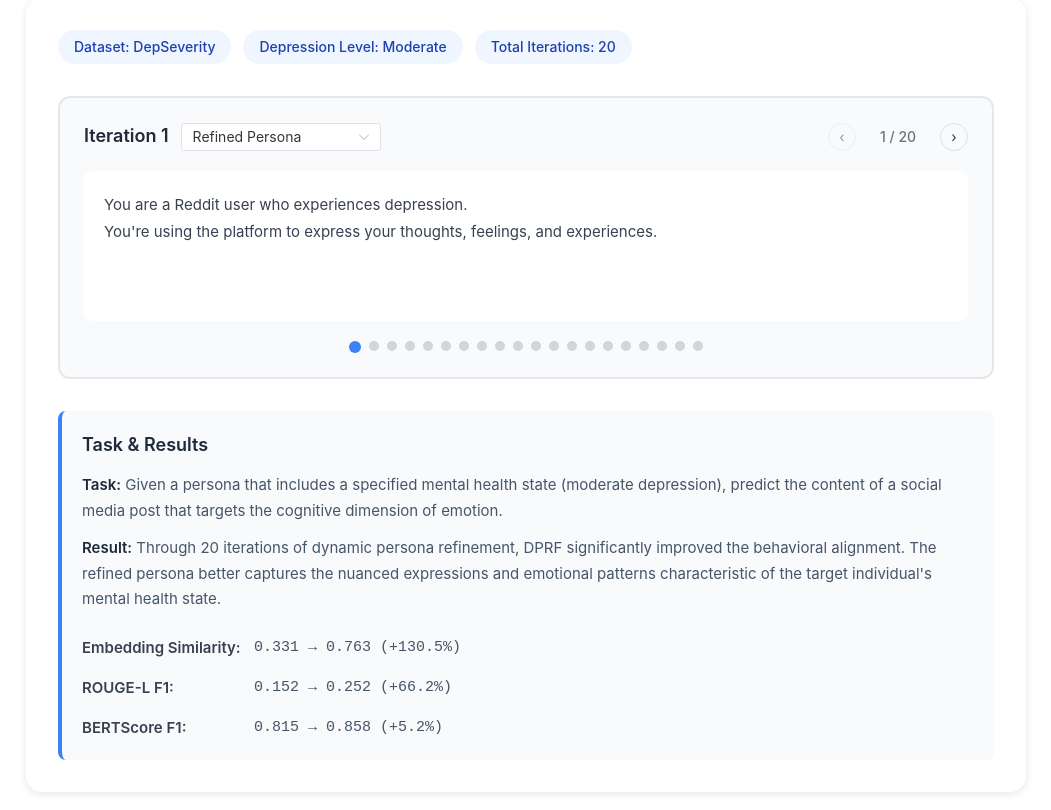
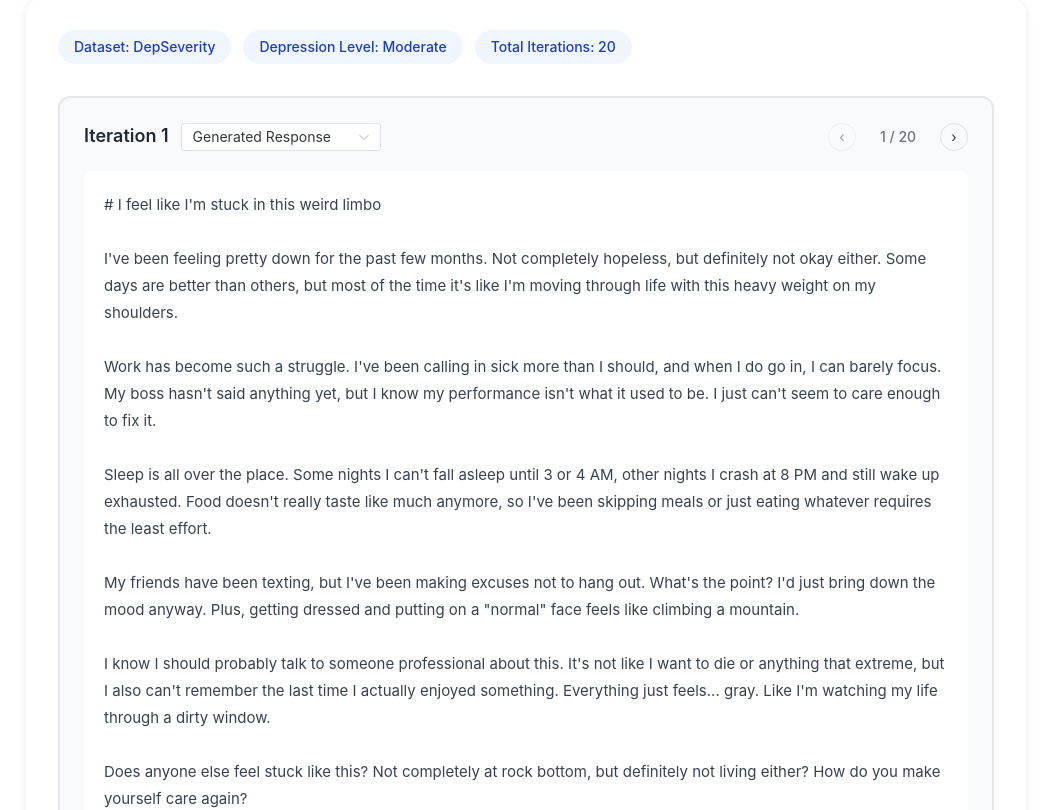
Before and after one commit to neuhai/dprf_homepage, a Vue app: page / in a window 1280 px wide. Shown: the part 2340-3150 px from the top of the page, without its empty margins (114-1165 px from the left). Built offline with nearby package versions, Linux system fonts and the light colour scheme.

Commit message:
Reorder case study view options: Generated Response first, Analysis second, Refined Persona third

```diff
--- a/src/views/HomeView.vue
+++ b/src/views/HomeView.vue
@@ -23,7 +23,7 @@ const showMessage = ref(false)
 const currentPersonaIndex = ref(0)
 const personas = dprfExampleData.personas
 const totalPersonas = personas.length
-const viewType = ref<'persona' | 'response' | 'analysis'>('persona')
+const viewType = ref<'persona' | 'response' | 'analysis'>('response')
 
 const MAX_CONTENT_LENGTH = 1500 // Maximum characters to display
 
@@ -64,9 +64,9 @@ const truncateText = (text: string): string => {
 }
 
 const viewOptions = [
-  { label: 'Refined Persona', value: 'persona' },
   { label: 'Generated Response', value: 'response' },
-  { label: 'Analysis Result', value: 'analysis' }
+  { label: 'Analysis Result', value: 'analysis' },
+  { label: 'Refined Persona', value: 'persona' }
 ]
 
 // Calculate differences (simple word-level diff)
```
